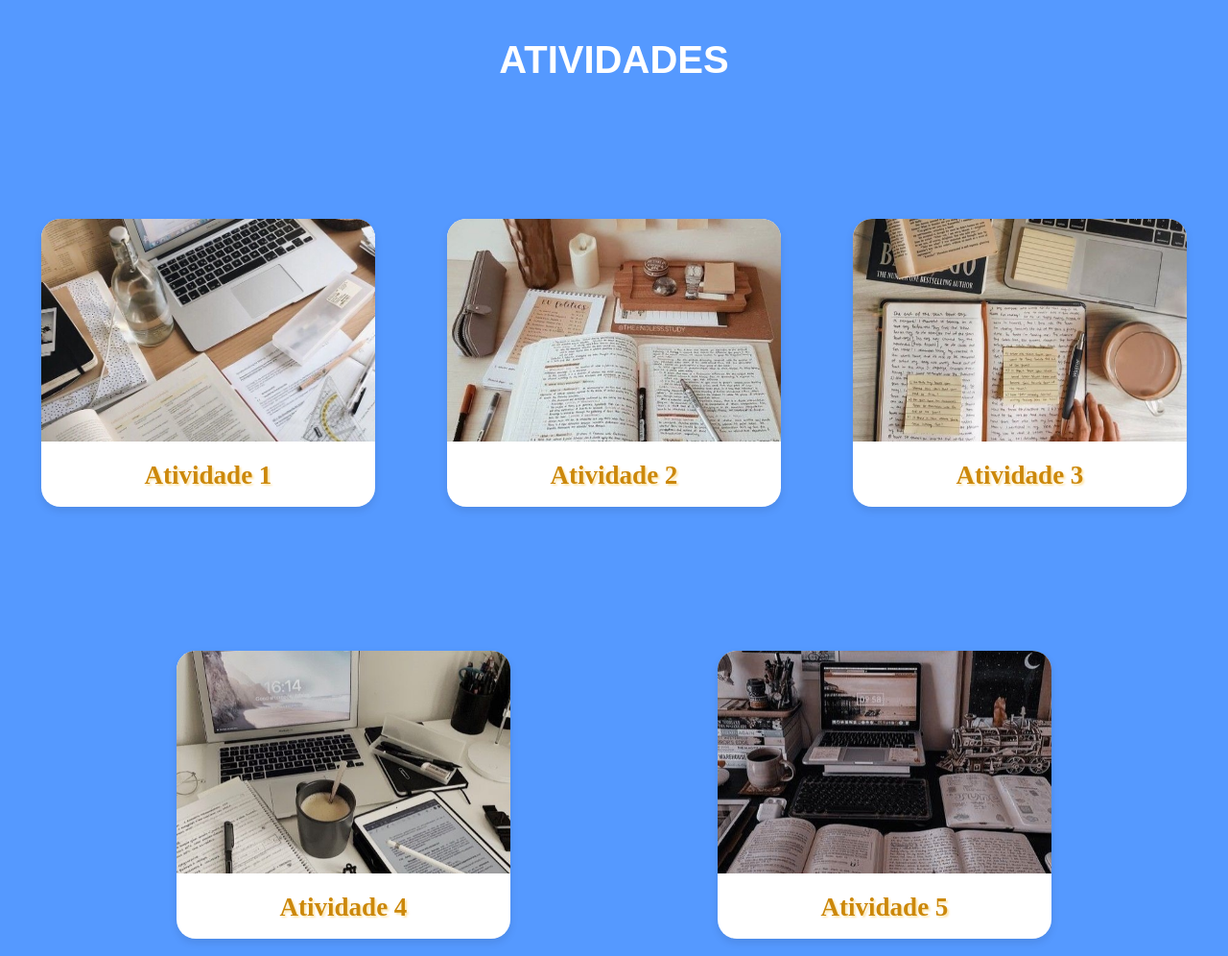
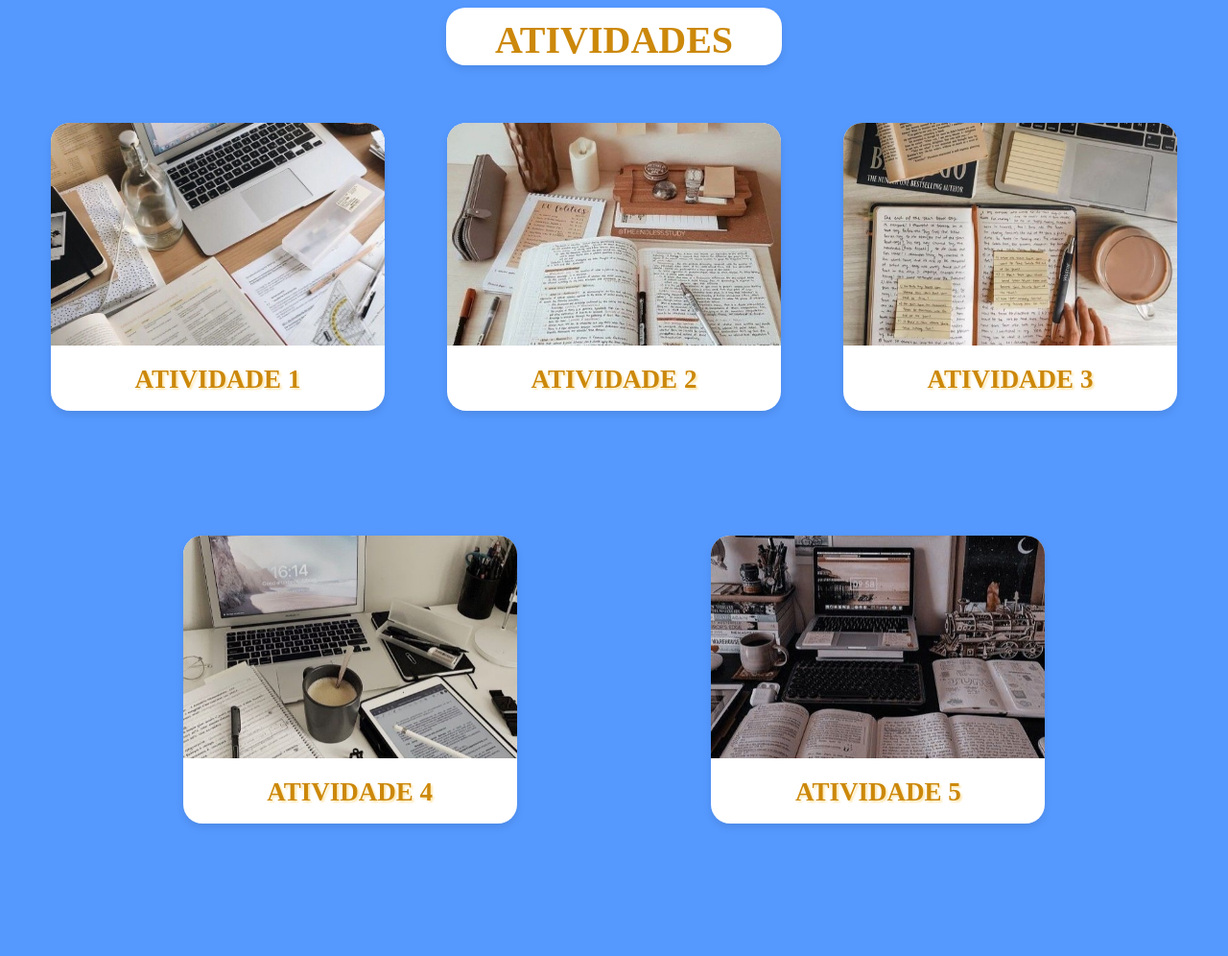
Before and after one commit to Renata-Silvax/Projeto-EduConnect, a Django app: template templates/pag.atividades.html in a window 1280 px wide. Shown: the whole page at 96% size. After the commit the page ends 862 px from the top, so only its background shows below. Run offline with Django 5.2, Linux system fonts and the light colour scheme; the template is opened without the code that fills it, so the values that code supplies are empty.

Commit message:
Ajustando a página atividades
Ajustando a página atividades

```diff
--- a/css/style_pag_atividades.css
+++ b/css/style_pag_atividades.css
@@ -1,21 +1,37 @@
 @charset "UTF-8";
 
-body{
-    font-family: 'Poppins', sans-serif;
+body {
+    font-family: system-ui, -apple-system, BlinkMacSystemFont, 'Segoe UI', Roboto, Oxygen, Ubuntu, Cantarell, 'Open Sans', 'Helvetica Neue', sans-serif;
     background-color: rgb(85, 153, 255);
     text-align: center;
 }
 
+header {
+    margin-bottom: 150px;
+    height: 60px;
+    background-color: white;
+    text-align: center;
+    display: flex;
+    justify-content: center;
+    align-items: center;
+    width: 350px;
+    margin: auto;
+    box-shadow: 0px 4px 8px rgba(0, 0, 0, 0.1);
+    border-radius: 20px;
+    font-family: 'Times New Roman', Times, serif;
+    font-size: 30px;
+    color: rgb(204, 136, 10);
+}
+
 /* Corpo do site */
 
-h2{
+h2 {
     margin-top: 40px;
     text-align: center;
     font-size: 40px;
-    color: white;
 }
 
-.texto{
+.texto {
     font-family: 'Times New Roman', Times, serif;
     margin-top: 20px;
     font-size: 27px;
@@ -25,10 +41,11 @@ h2{
 
 .card_atividades {
     display: flex;
-    gap: 50px;
+    gap: 30px;
     justify-content: space-evenly;
     flex-wrap: wrap;
     padding: 10px;
+    margin-top: -50px;
 }
 
 .atividade a {
@@ -50,6 +67,7 @@ section:hover {
 }
 
 section img {
+    width: auto;
     display: block;
     width: 348px;
     border-radius: 20px 20px 0 0;
--- a/css/style_videos.css
+++ b/css/style_videos.css
@@ -10,7 +10,7 @@ body {
     text-align: center;
 }
 
-/* Subtitulo para os videos e atividades */
+/* Subtitulo para os videos*/
 
 h2 {
     margin-bottom: 150px;
--- a/templates/pag.atividades.html
+++ b/templates/pag.atividades.html
@@ -10,17 +10,18 @@
 
 <body>
 
+    <header>
+        <h2>ATIVIDADES</h2>
+    </header>
+
     <main>
-
-    </main>
-    <h2>ATIVIDADES</h2>
 
         <div class="card_atividades">
             <section class="atividade">
                 <a href="../atividades/atividade 1.pdf">
                     <img src="../imagens/img.atv1.jpg" alt="Lista de agentes">
 
-                <p class="texto"><strong>Atividade 1</strong></p>
+                    <p class="texto"><strong>ATIVIDADE 1</strong></p>
 
                 </a>
             </section>
@@ -29,7 +30,7 @@
                 <a href="../atividades/atividade 2.pdf">
                     <img src="../imagens/img.atv2.jpg" alt="Lista de agentes">
 
-                <p class="texto"><strong>Atividade 2</strong></p>
+                    <p class="texto"><strong>ATIVIDADE 2</strong></p>
 
                 </a>
             </section>
@@ -38,7 +39,7 @@
                 <a href="../atividades/atividade 3.pdf">
                     <img src="../imagens/img.atv3.jpg" alt="Lista de agentes">
 
-                <p class="texto"><strong>Atividade 3</strong></p>
+                    <p class="texto"><strong>ATIVIDADE 3</strong></p>
 
                 </a>
             </section>
@@ -47,7 +48,7 @@
                 <a href="../atividades/atividade 4.pdf">
                     <img src="../imagens/img.atv4.jpg" alt="Lista de agentes">
 
-                <p class="texto"><strong>Atividade 4</strong></p>
+                    <p class="texto"><strong>ATIVIDADE 4</strong></p>
 
                 </a>
             </section>
@@ -56,7 +57,7 @@
                 <a href="../atividades/atividade 5.pdf">
                     <img src="../imagens/img.atv5.jpg" alt="Lista de agentes">
 
-                <p class="texto"><strong>Atividade 5</strong></p>
+                    <p class="texto"><strong>ATIVIDADE 5</strong></p>
 
                 </a>
             </section>
```
Lines whose indentation alone changed are shown as unchanged.
